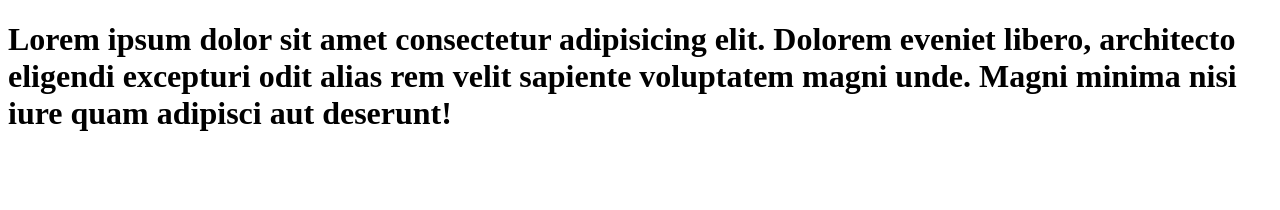
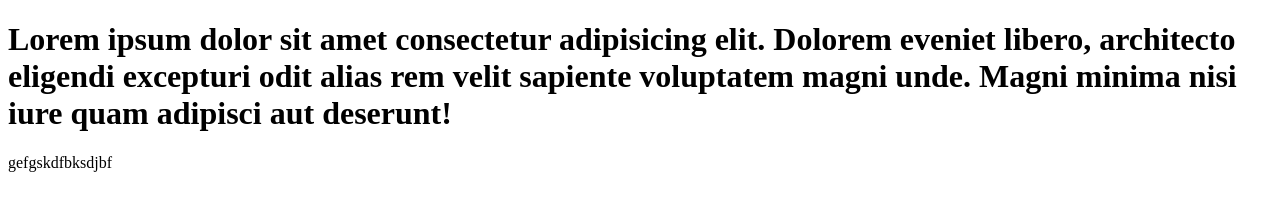
Before and after one commit to Speedykurt/git-test, a plain HTML site: page index.html in a window 1280 px wide. Drawn offline with Linux system fonts and the light colour scheme.

Commit message:
second commit

```diff
--- a/index.html
+++ b/index.html
@@ -11,5 +11,6 @@
       libero, architecto eligendi excepturi odit alias rem velit sapiente
       voluptatem magni unde. Magni minima nisi iure quam adipisci aut deserunt!
     </h1>
+    <p>gefgskdfbksdjbf</p>
   </body>
 </html>
```
